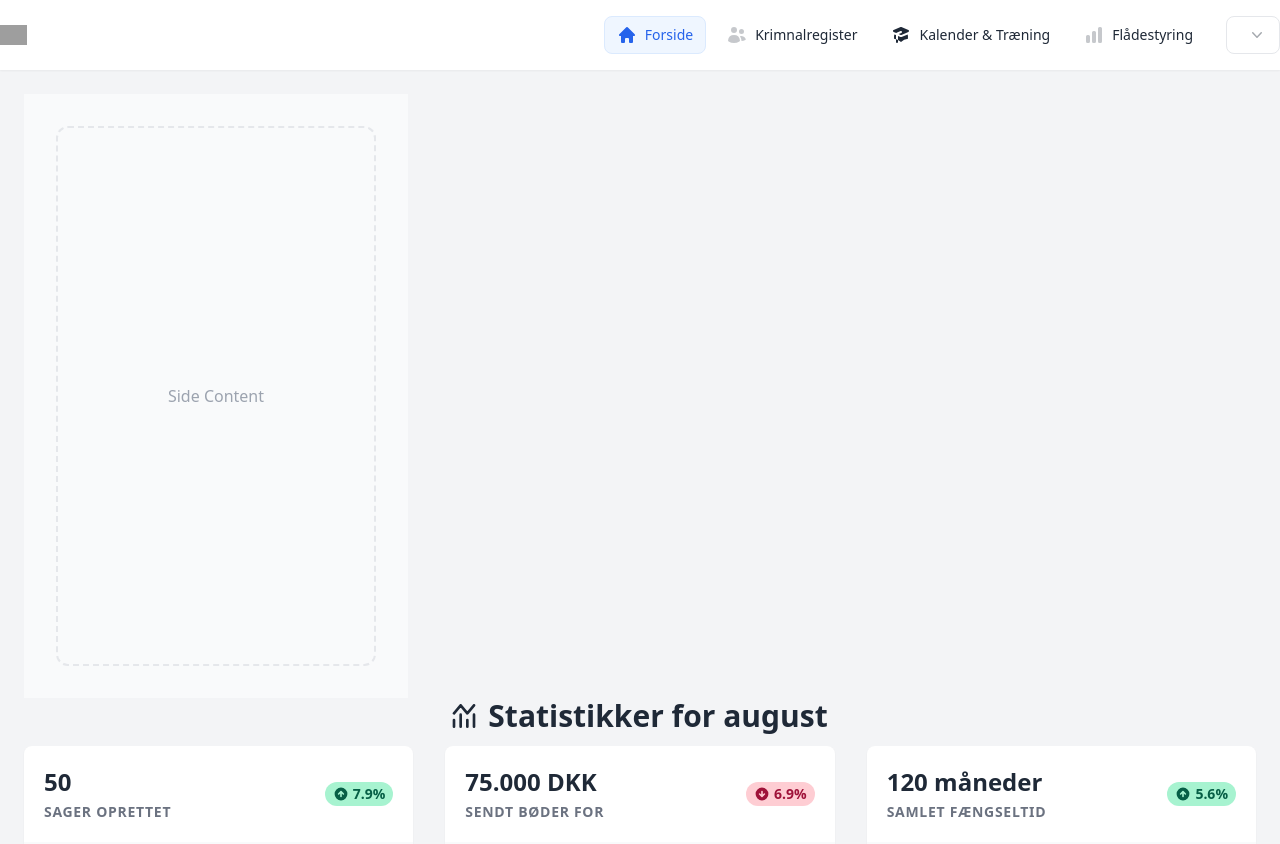
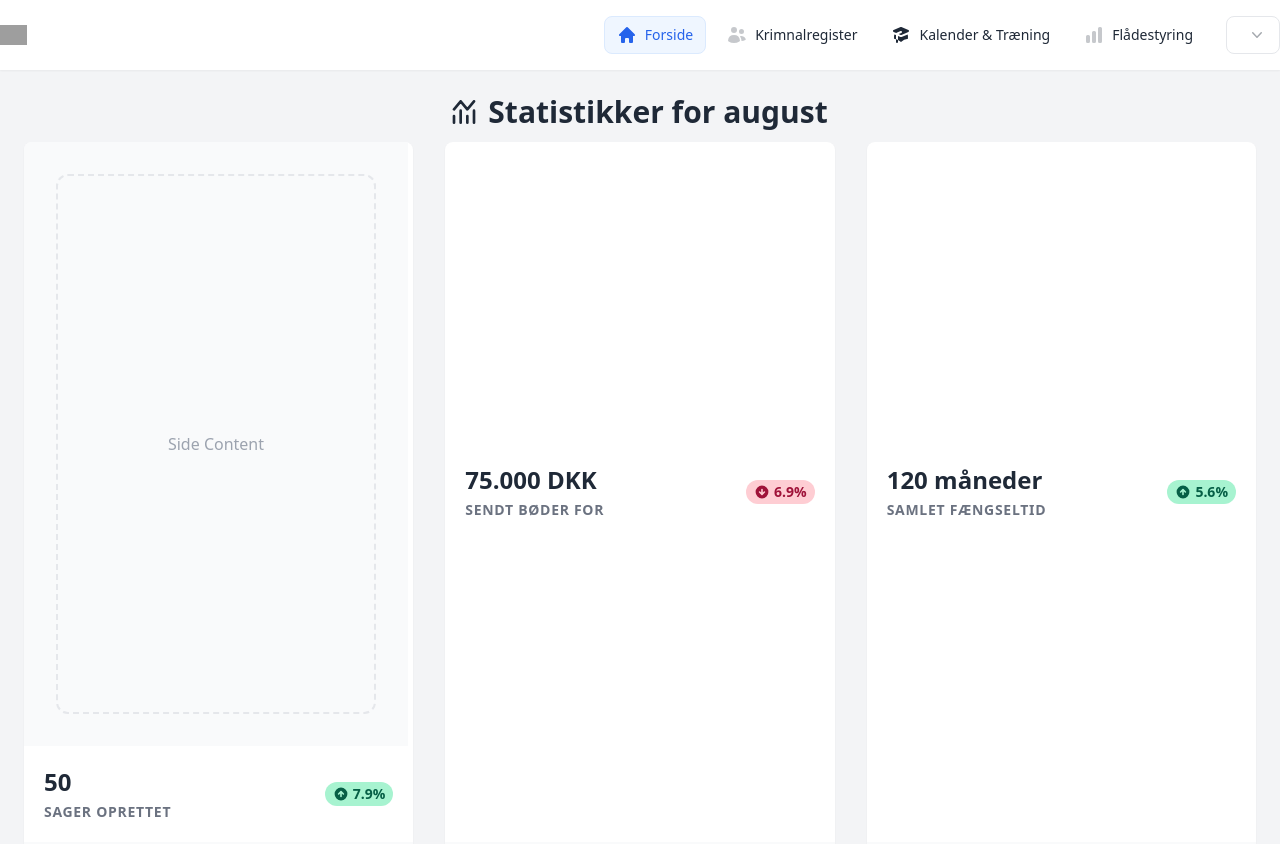
Before and after one commit to ValdemarLarsen/tablet, a Next.js app: page /forside in a window 1280 px wide. Shown: the top 844 px of the page. Built offline with nearby package versions, Linux system fonts and the light colour scheme; grey boxes are pictures that could not be loaded.

Commit message:
Update Navbar.tsx

```diff
--- a/pages/comp/Navbar.tsx
+++ b/pages/comp/Navbar.tsx
@@ -161,9 +161,7 @@ export default function Navbar() {
         <main id="page-content" className="max-w-full">
 
           <div className="container xl:max-w-10xl mx-auto p-6 lg:p10">
-            <div className={'flex-none justify-center lg:flex flex-col w-full lg:w-80 xl:w-96 p-4 lg:p-8 bg-gray-50 dark:bg-gray-800 dark:bg-opacity-25'}>
-              <div className="flex-auto flex items-center justify-center rounded-xl bg-gray-50 border-2 border-dashed border-gray-200 text-gray-400 py-64 dark:bg-gray-800 dark:border-gray-700">Side Content</div>
-            </div>
+
             <>
 
               {/* Statistics: Simple with Action */}
@@ -178,6 +176,9 @@ export default function Navbar() {
               <div className="grid grid-cols-1 md:grid-cols-3 gap-4 lg:gap-8">
                 {/* Card */}
                 <div className="flex flex-col rounded-lg shadow-sm bg-white overflow-hidden dark:text-gray-100 dark:bg-gray-800">
+                  <div className={'flex-none justify-center lg:flex flex-col w-full lg:w-80 xl:w-96 p-4 lg:p-8 bg-gray-50 dark:bg-gray-800 dark:bg-opacity-25'}>
+                    <div className="flex-auto flex items-center justify-center rounded-xl bg-gray-50 border-2 border-dashed border-gray-200 text-gray-400 py-64 dark:bg-gray-800 dark:border-gray-700">Side Content</div>
+                  </div>
                   {/* Body */}
                   <div className="p-5 grow flex justify-between items-center">
                     <dl className="space-y-1">
```
